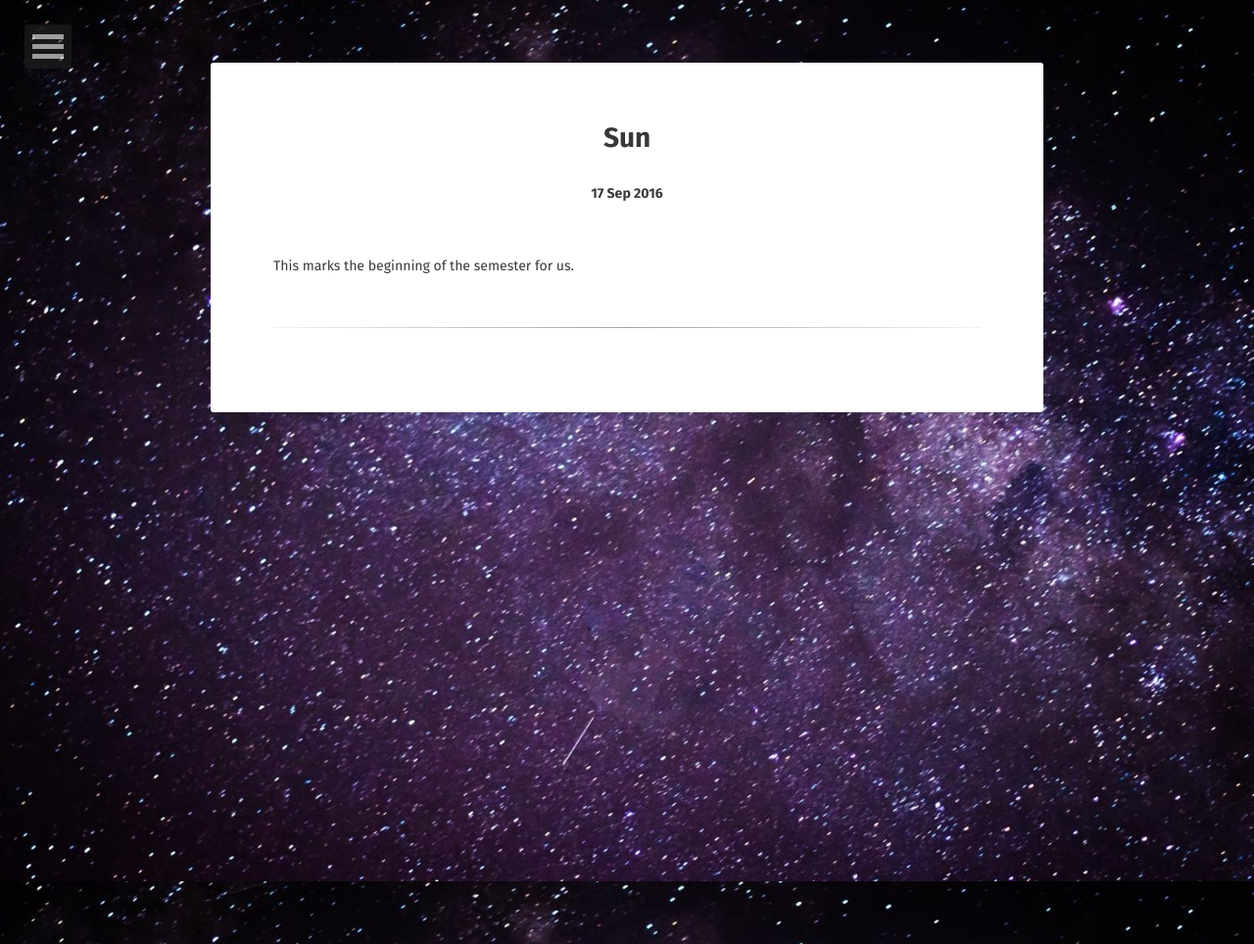
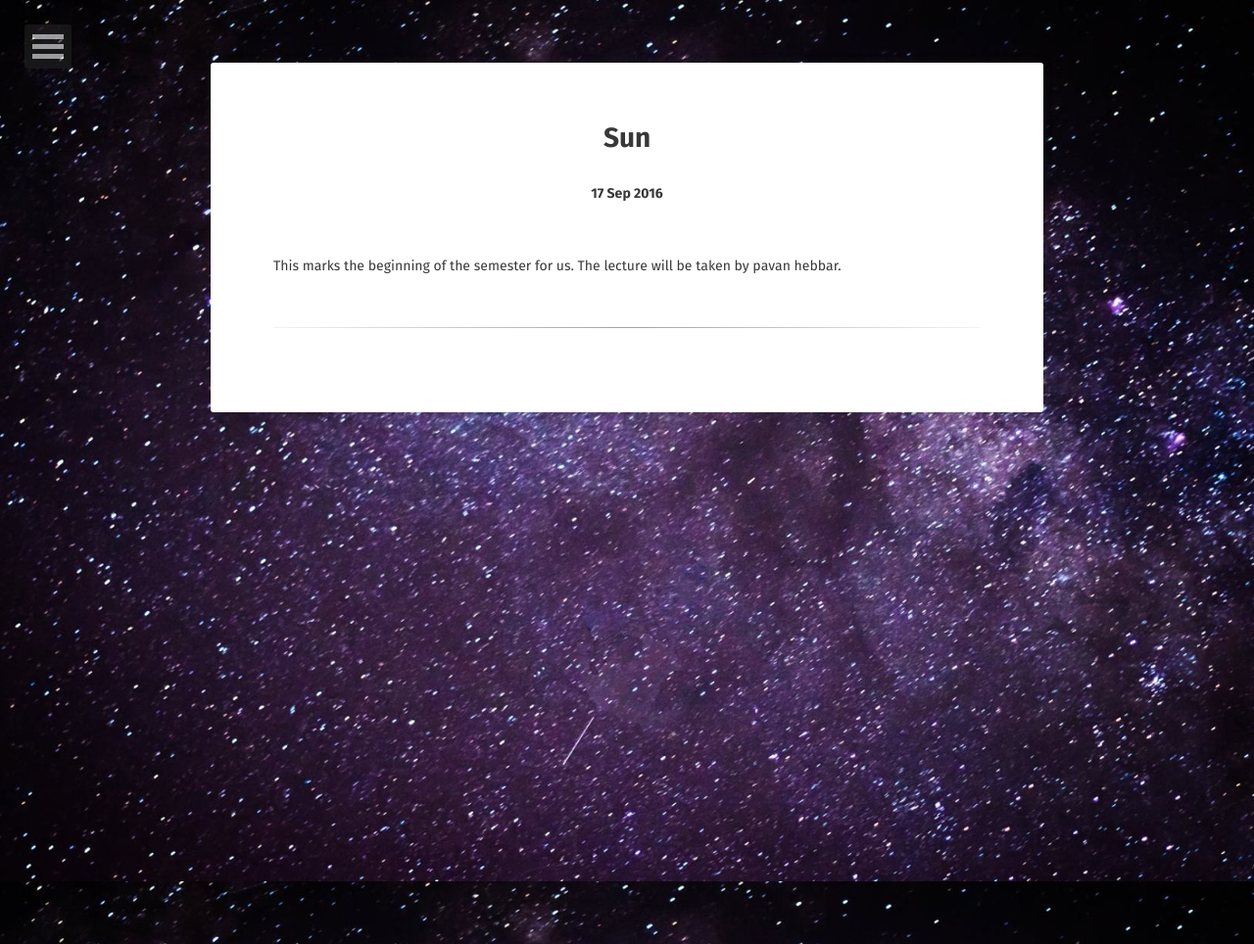
Before and after one commit to chaithu25399/krittika-IITB.github.io, a Jekyll site: the page built from _posts/2016-03-27-lecture1.md, in a window 1280 px wide. Shown: the whole page at 98% size. Built offline with Jekyll 4.4.1, drawn with Linux system fonts in a browser that asks for light colours; some web fonts are replaced.

Commit message:
pavan :P

```diff
--- a/_posts/2016-03-27-lecture1.md
+++ b/_posts/2016-03-27-lecture1.md
@@ -8,4 +8,4 @@ category: Krittika
 ---
 
 
-This marks the beginning of the semester for us.
+This marks the beginning of the semester for us. The lecture will be taken by pavan hebbar.
```
